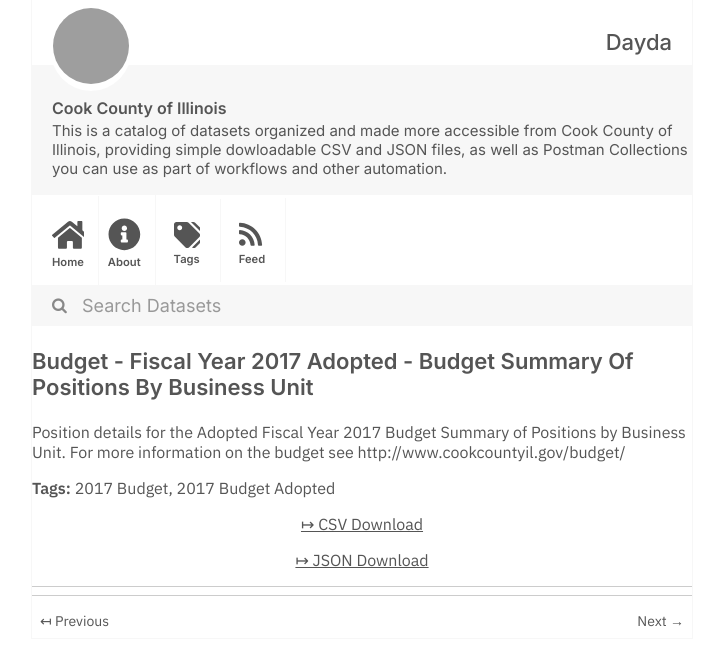
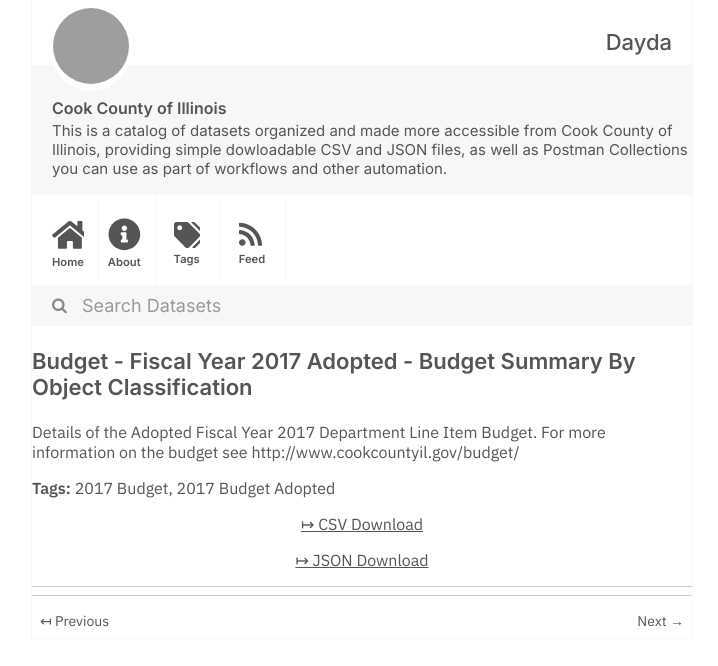
Before and after one commit to dayda-entities/cook-county-of-illinois, a Jekyll site: the page built from _posts/2020-11-10-budget-fiscal-year-2017-adopte.md, in a window 1280 px wide, cut to the strip 0-666 px from the top of the page. Shown: the whole strip, without its empty margins (278-996 px from the left). Built offline with Jekyll 4.4.1, drawn with Linux system fonts in a browser that asks for light colours; grey boxes are pictures that could not be loaded.

Commit message:
Publish Data

```diff
--- a/_posts/2020-11-10-budget-fiscal-year-2017-adopte.md
+++ b/_posts/2020-11-10-budget-fiscal-year-2017-adopte.md
@@ -1,9 +1,7 @@
 ---
-title: >-
-  Budget - Fiscal Year 2017 Adopted - Budget Summary Of Positions By Business
-  Unit
-created: '2020-11-10T16:57:41.910843'
-modified: '2020-11-10T16:57:41.910854'
+title: Budget - Fiscal Year 2017 Adopted - Budget Summary By Object Classification
+created: '2020-11-10T16:57:54.178114'
+modified: '2020-11-10T16:57:54.178125'
 state: active
 type: dataset
 tags:
@@ -12,10 +10,10 @@ tags:
 groups:
   - Local Government
 csv_url: >-
-  https://datacatalog.cookcountyil.gov/api/views/ngjf-wnd5/rows.csv?accessType=DOWNLOAD
+  https://datacatalog.cookcountyil.gov/api/views/vshx-zwf9/rows.csv?accessType=DOWNLOAD
 json_url: >-
-  https://datacatalog.cookcountyil.gov/api/views/ngjf-wnd5/rows.json?accessType=DOWNLOAD
+  https://datacatalog.cookcountyil.gov/api/views/vshx-zwf9/rows.json?accessType=DOWNLOAD
 layout: post
 
 ---
-Position details for the Adopted Fiscal Year 2017 Budget Summary of Positions by Business Unit. For more information on the budget see http://www.cookcountyil.gov/budget/
+Details of the Adopted Fiscal Year 2017 Department Line Item Budget. For more information on the budget see http://www.cookcountyil.gov/budget/
```
